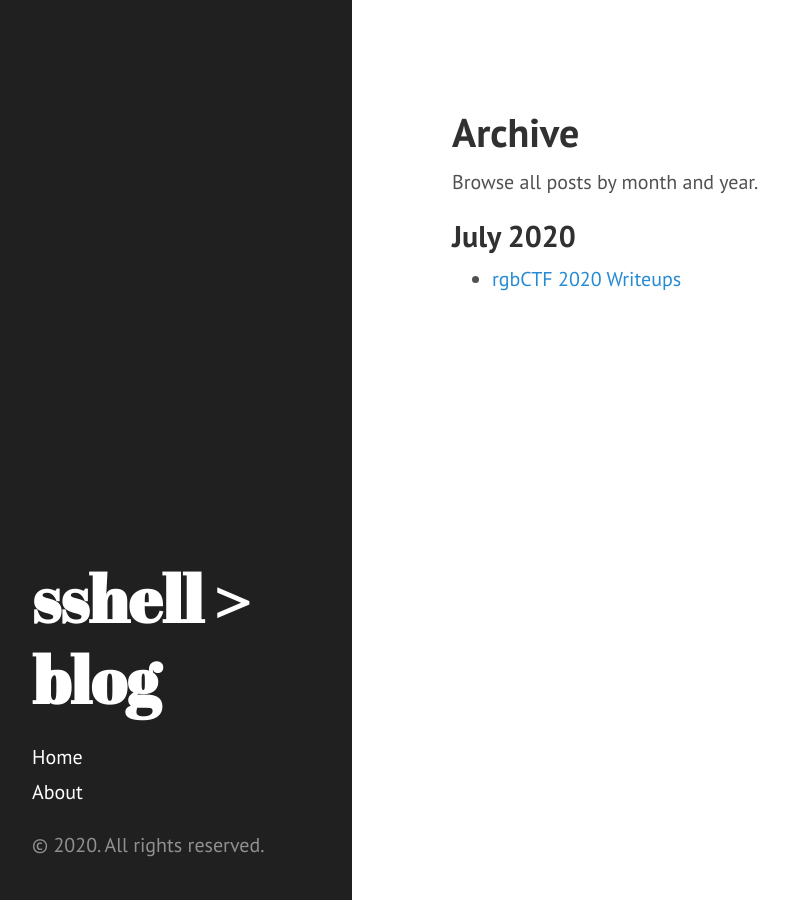
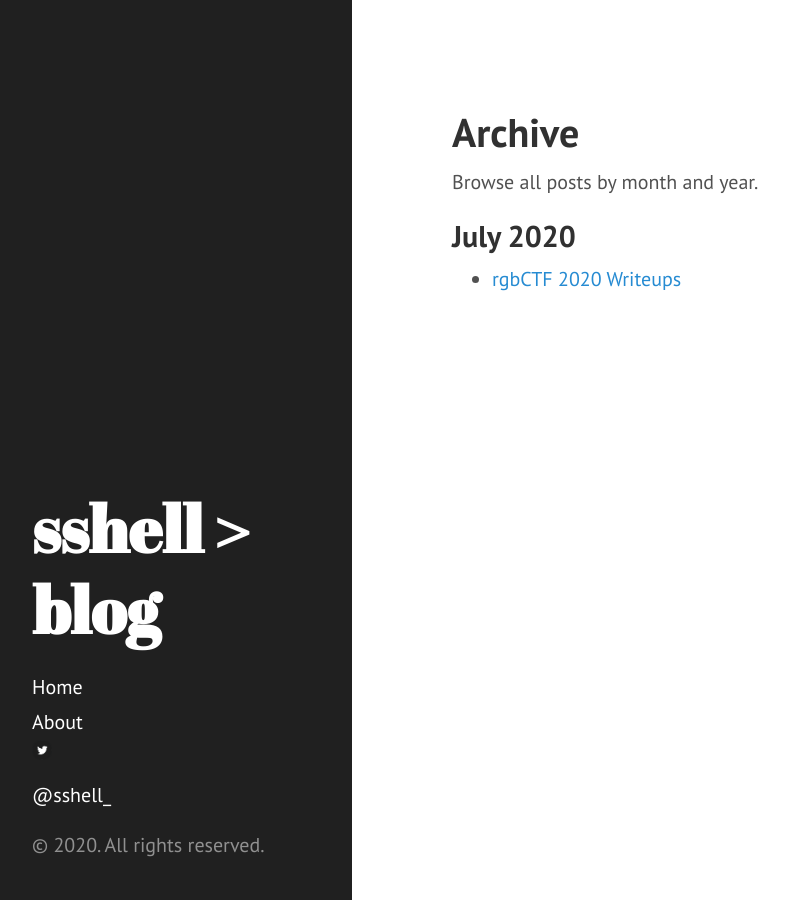
Before and after one commit to sshell/sshell.github.io, a Jekyll site: the page built from archive.md, in a window 1280 px wide. Shown: the whole page, without its empty margins (8-796 px from the left). Built offline with Jekyll 4.4.1, drawn with Linux system fonts in a browser that asks for light colours.

Commit message:
add twitter icon

```diff
--- a/_includes/sidebar.html
+++ b/_includes/sidebar.html
@@ -25,7 +25,7 @@
           {% endif %}
         {% endif %}
       {% endfor %}
-
+	  <a class "sidebar-nav-item" href="https://twitter.com/sshell_"><img src="https://sshell.co/public/twitter-icon.png" style="height: 20px; width: 20px" />@sshell_</a>
     </nav>
 
     <p>&copy; {{ site.time | date: '%Y' }}. All rights reserved.</p>
```
Also changed, not shown: public/twitter-icon.png (added).
